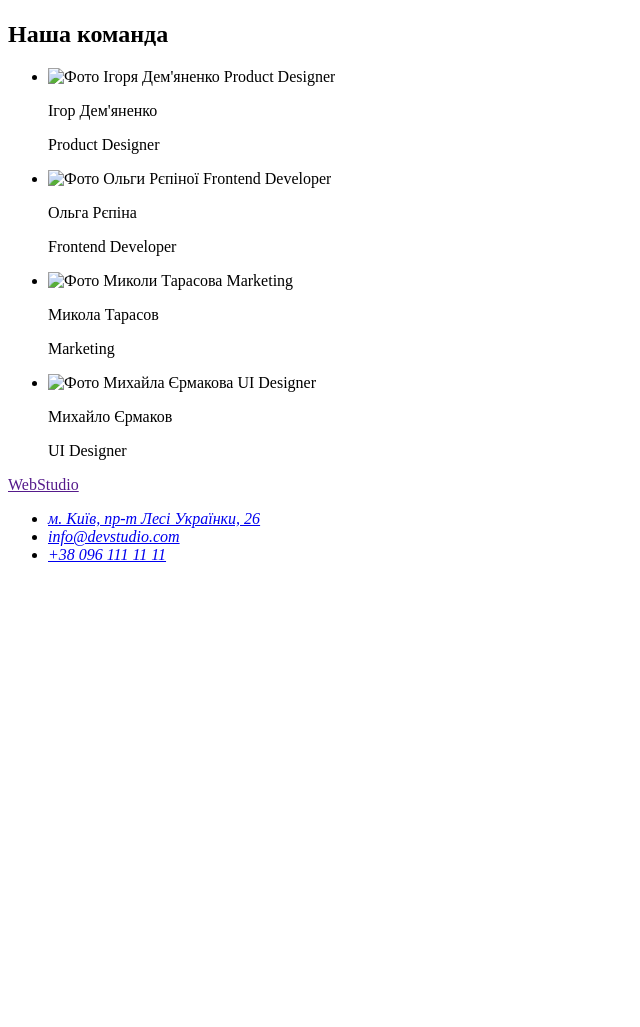
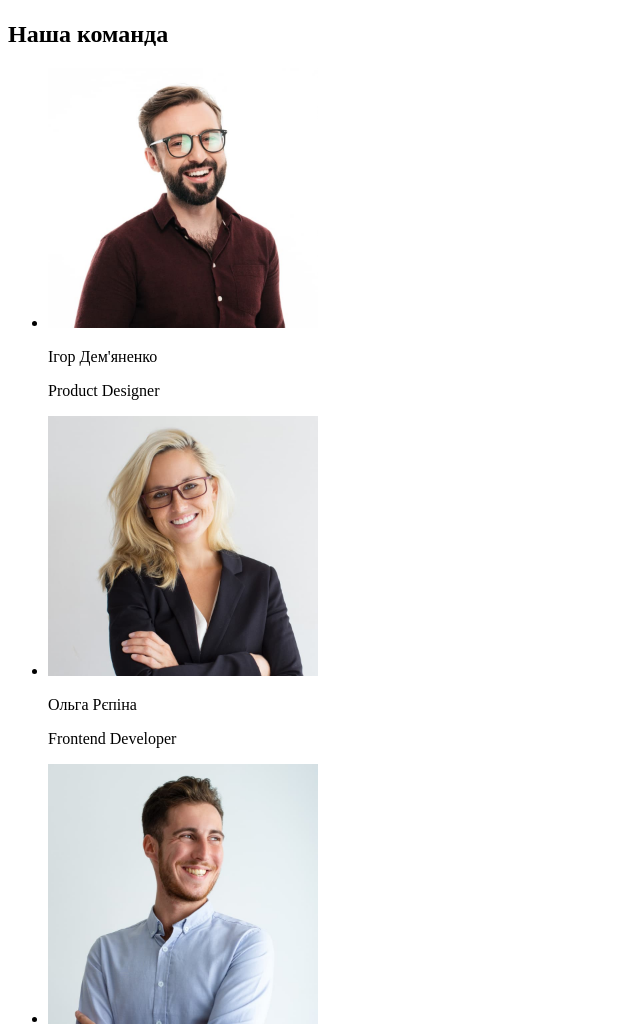
Before and after one commit to anastasiiabuhaienko/goit-markup-hw-01, a plain HTML site: page index.html in a window 1280 px wide. Shown: the part 1553-2580 px from the top of the page, without its empty margins (0-640 px from the left). Before the commit the page ends 2133 px from the top, so only its background shows below. Drawn offline with Linux system fonts and the light colour scheme; the site is published under a folder, as on GitHub Pages, so addresses that start at the root find nothing.

Commit message:
fix image address

```diff
--- a/index.html
+++ b/index.html
@@ -79,22 +79,22 @@
                 <h2>Наша команда</h2>
                 <ul>
                     <li>
-                        <img src="/images/product_designer.jpg" alt="Фото Ігоря Дем'яненко Product Designer" width="270">
+                        <img src="./images/product_designer.jpg" alt="Фото Ігоря Дем'яненко Product Designer" width="270">
                         <p>Ігор Дем'яненко</p>
                         <p>Product Designer</p>
                     </li>
                     <li>
-                        <img src="/images/frontend_developer.jpg" alt="Фото Ольги Рєпіної Frontend Developer" width="270">
+                        <img src="./images/frontend_developer.jpg" alt="Фото Ольги Рєпіної Frontend Developer" width="270">
                         <p>Ольга Рєпіна</p>
                         <p>Frontend Developer</p>
                     </li>
                     <li>
-                        <img src="/images/marketing.jpg" alt="Фото Миколи Тарасова Marketing" width="270">
+                        <img src="./images/marketing.jpg" alt="Фото Миколи Тарасова Marketing" width="270">
                         <p>Микола Тарасов</p>
                         <p>Marketing</p>
                     </li>
                     <li>
-                        <img src="/images/ui_designer.jpg" alt="Фото Михайла Єрмакова UI Designer" width="270">
+                        <img src="./images/ui_designer.jpg" alt="Фото Михайла Єрмакова UI Designer" width="270">
                         <p>Михайло Єрмаков</p>
                         <p>UI Designer</p>
                     </li>
```
